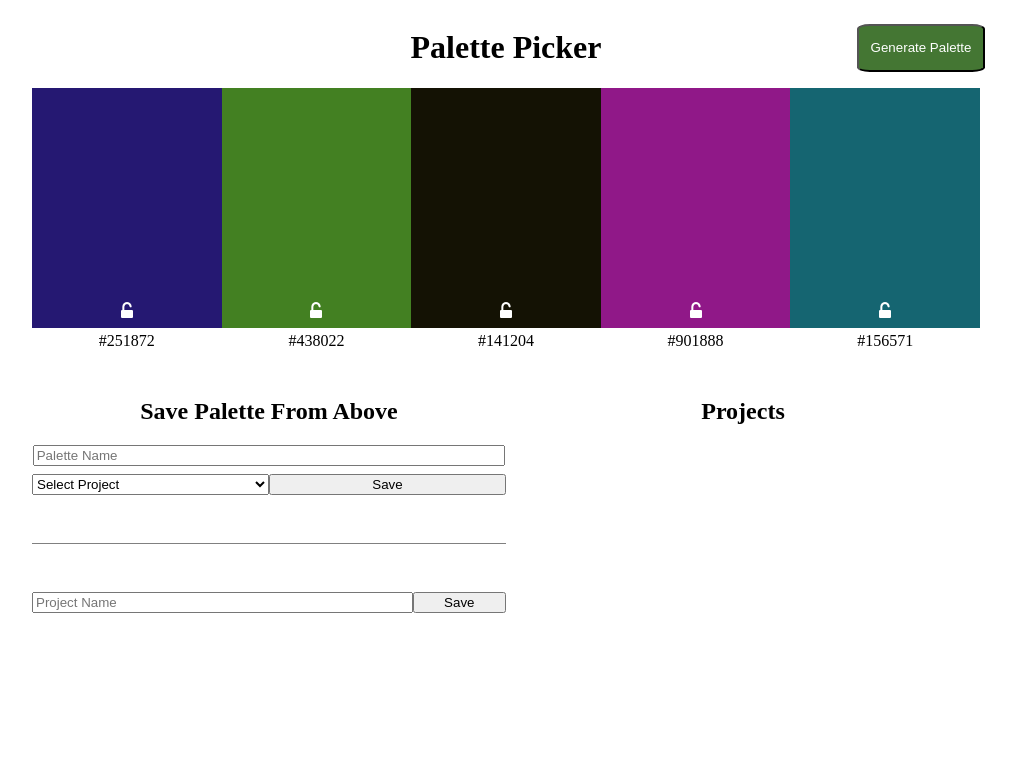
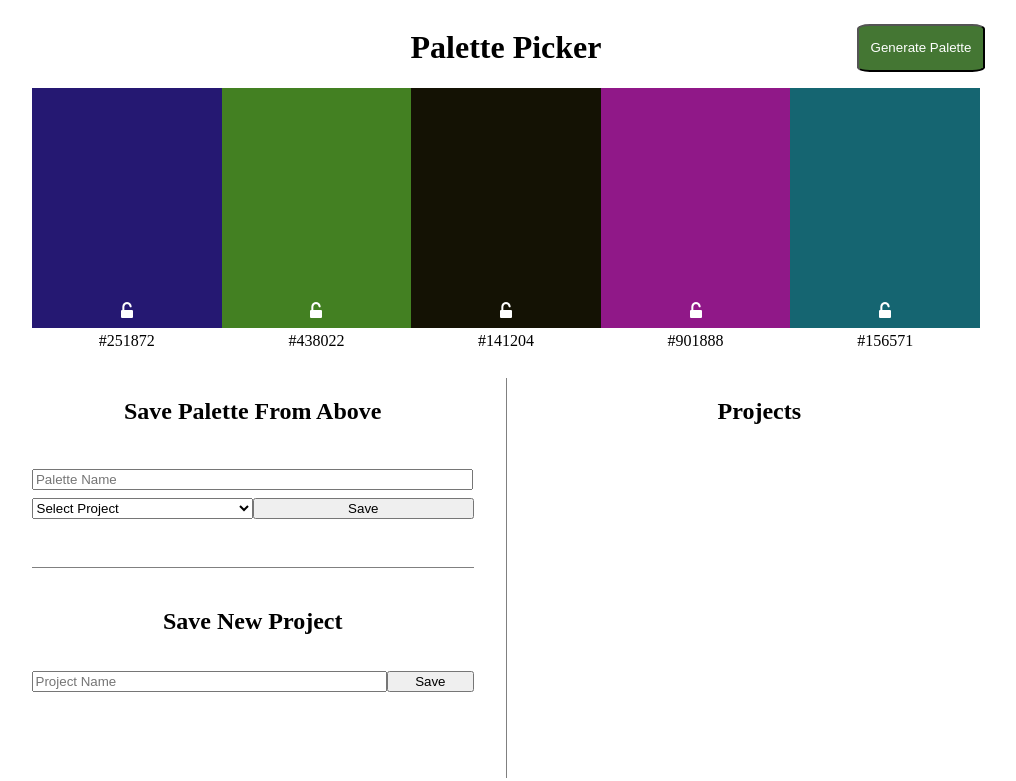
Before and after one commit to kielzor/palette-picker, a website: page public/index.html in a window 1280 px wide. Shown: the whole page, without its empty margins (134-1150 px from the left). Drawn offline with nearby package versions, Linux system fonts and the light colour scheme.

Commit message:
Adjust bottom container spacing and borders

```diff
--- a/public/css/styles.css
+++ b/public/css/styles.css
@@ -33,26 +33,6 @@ header {
   justify-content: center;
 }
 
-.palette-one {
-  background-color: #ff0000;
-}
-
-.palette-two {
-  background-color: #0000ff;
-}
-
-.palette-three {
-  background-color: #ff0000;
-}
-
-.palette-four {
-  background-color: #0000ff;
-}
-
-.palette-five {
-  background-color: #ff0000;
-}
-
 .lock-img {
   margin-bottom: 5%;
 }
@@ -86,7 +66,9 @@ header {
 
 .form-container {
   height: 50vh;
-  width: 37.5%;
+  width: 35%;
+  border-right: 1px solid grey;
+  padding-right: 2.5%;
 }
 
 .save-palette {
@@ -98,6 +80,7 @@ header {
 
 .palette-name {
   width: 98%;
+  margin-top: 3vh;
 }
 
 .palette-spacing {
@@ -118,17 +101,19 @@ header {
   width: 50%;
 }
 
-.projects-container {
-  height: 50vh;
-  width: 37.5%;
+.save-project {
   display: flex;
   flex-direction: column;
   align-items: center;
 }
 
+.project-header {
+  margin-top: 2.5rem;
+}
+
 .project-form {
   display: flex;
-  margin-top: 3rem;
+  margin-top: 1rem;
   width: 100%;
 }
 
@@ -139,3 +124,12 @@ header {
 .save-project-btn {
   width: 20%;
 }
+
+.projects-container {
+  height: 50vh;
+  width: 35%;
+  display: flex;
+  margin-left: 2.5%;
+  flex-direction: column;
+  align-items: center;
+}
--- a/public/index.html
+++ b/public/index.html
@@ -55,6 +55,7 @@
         </div>
       </form>
       <div class='save-project'>
+        <h2 class='project-header'>Save New Project</h2>
         <form class='project-form'>
           <input class='project-name' type="text" placeholder='Project Name'>
           <button class='save-project-btn'>Save</button>
```
